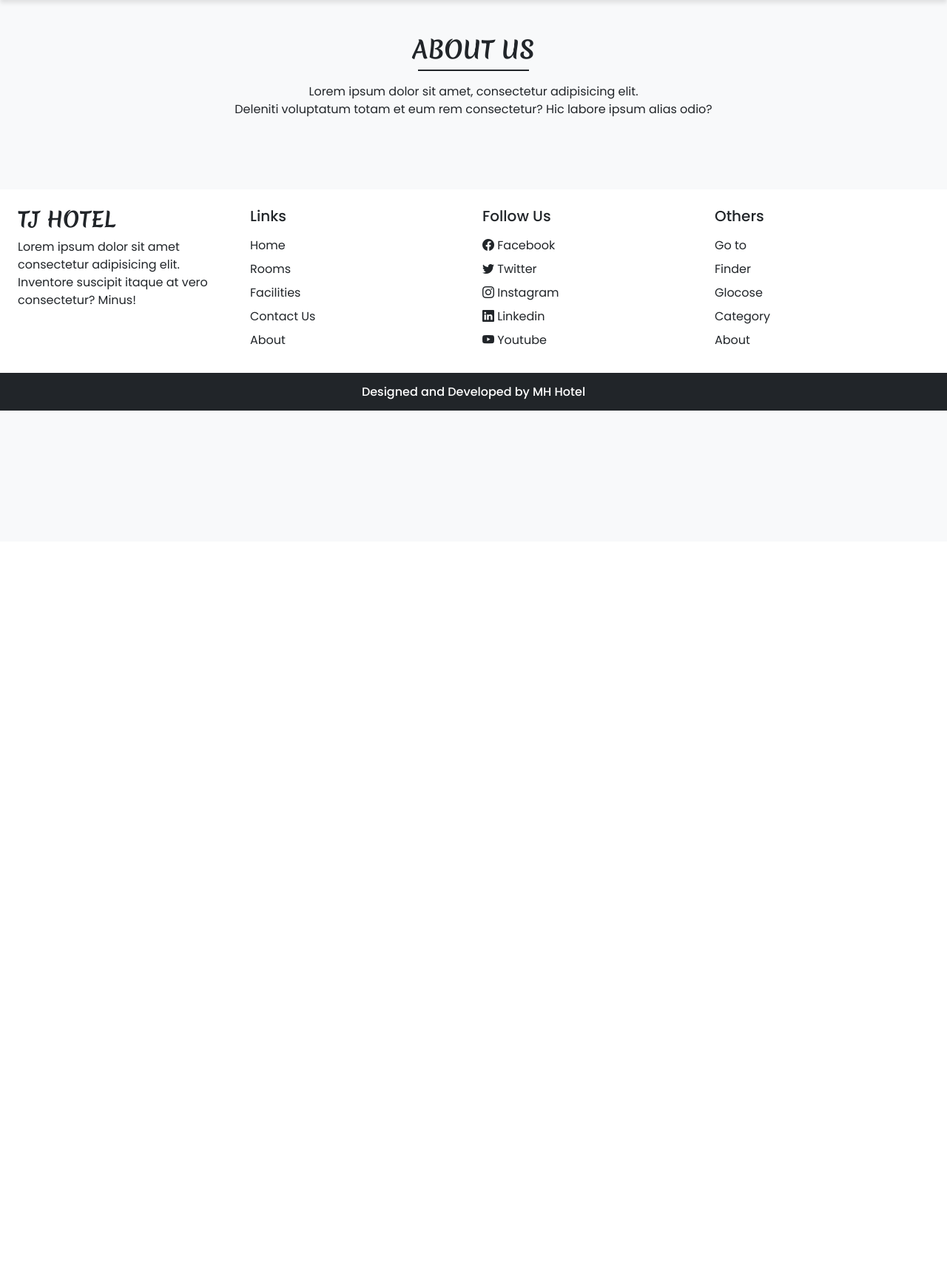
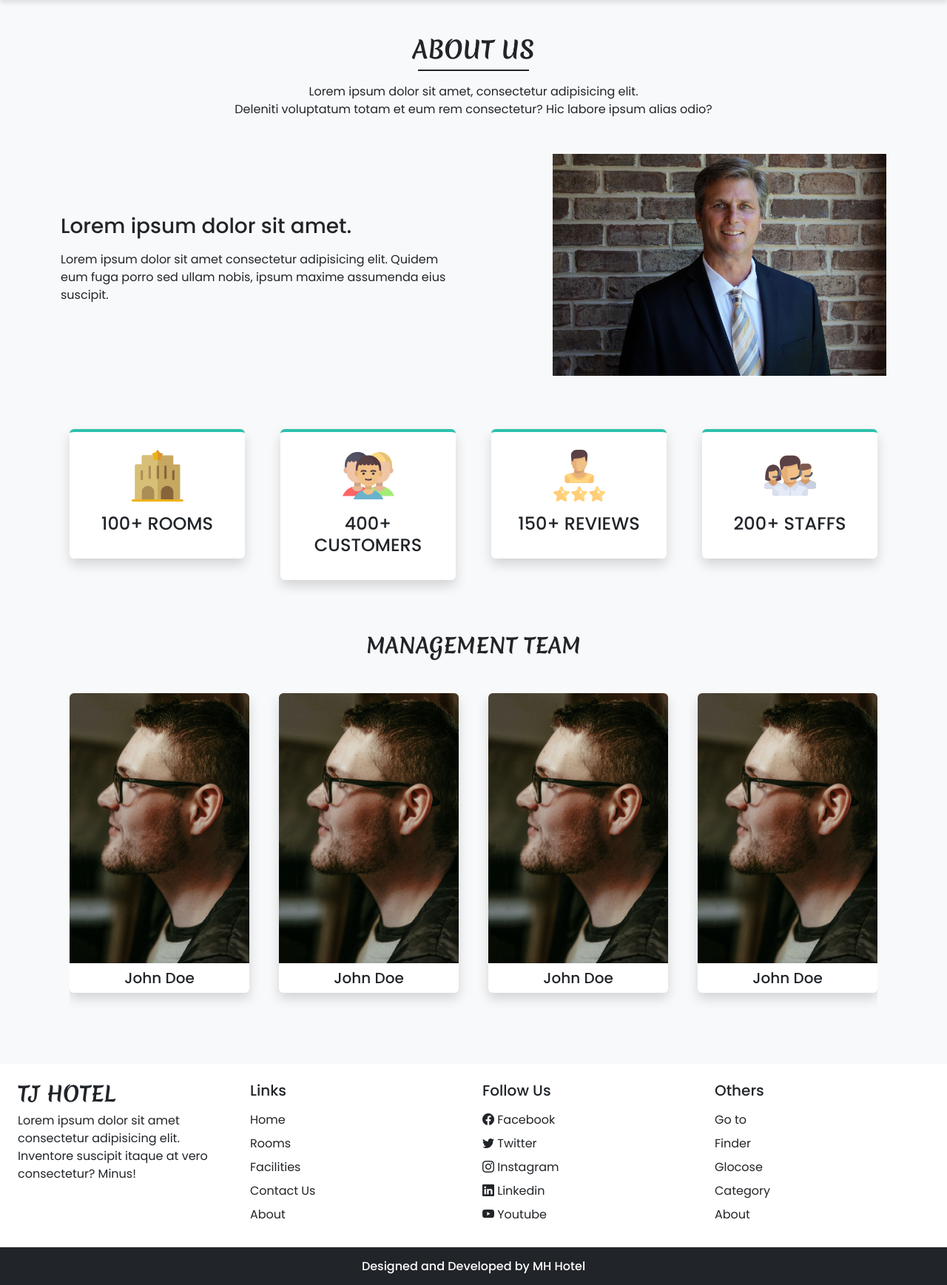
Before and after one commit to musarafhossain/MH-Hotel, a PHP site: page /about.php in a window 1280 px wide. Shown: the part 68-1805 px from the top of the page at 74% size. Before the commit the page ends 623 px from the top, so only its background shows below. Run offline with PHP 8.4, Linux system fonts and the light colour scheme.

Commit message:
complete about page

```diff
--- a/about.php
+++ b/about.php
@@ -10,10 +10,8 @@
     <!-- Common Links -->
     <?php require_once('./include/links.php'); ?>
     <style>
-        .pop:hover {
+        .box {
             border-top-color: var(--teal) !important;
-            transform: scale(1.03);
-            transition: all 0.3s ease;
         }
     </style>
 </head>
@@ -22,15 +20,96 @@
     <!-- Navbar -->
     <?php require_once('./include/header.php'); ?>
 
+    <!--Heading-->
     <div class="my-5 px-4">
         <h2 class="fw-bold h-font text-center">ABOUT US</h2>
         <div class="h-line bg-dark"></div>
-        <p class="text-center mt-3">Lorem ipsum dolor sit amet, consectetur adipisicing elit. <br>Deleniti voluptatum totam et eum rem consectetur? Hic labore ipsum alias odio?</p>
+        <p class="text-center mt-3">Lorem ipsum dolor sit amet, consectetur adipisicing elit. <br>Deleniti voluptatum
+            totam et eum rem consectetur? Hic labore ipsum alias odio?</p>
     </div>
 
+    <!--About Us Section-->
     <div class="container">
+        <div class="row justify-content-between align-items-center">
+            <div class="col-lg-6 col-md-5 mb-4 order-lg-1 order-md-1 order-2">
+                <h3 class="mb-3">Lorem ipsum dolor sit amet.</h3>
+                <p>Lorem ipsum dolor sit amet consectetur adipisicing elit. Quidem eum fuga porro sed ullam nobis, ipsum
+                    maxime assumenda eius suscipit.</p>
+            </div>
+            <div class="col-lg-5 col-md-5 mb-4 order-lg-2 order-md-2 order-1">
+                <img src="images/about/about.jpg" class="w-100">
+            </div>
+        </div>
+    </div>
+
+    <!--Stats Information-->
+    <div class="container mt-5">
         <div class="row">
+            <div class="col-lg-3 col-md-6 mb-4 px-4">
+                <div class="bg-white rounded shadow p-4 border-top border-4 text-center box">
+                    <img src="images/about/hotel.svg" width="70px">
+                    <h4 class="mt-3">100+ ROOMS</h4>
+                </div>
+            </div>
+            <div class="col-lg-3 col-md-6 mb-4 px-4">
+                <div class="bg-white rounded shadow p-4 border-top border-4 text-center box">
+                    <img src="images/about/customers.svg" width="70px">
+                    <h4 class="mt-3">400+ CUSTOMERS</h4>
+                </div>
+            </div>
+            <div class="col-lg-3 col-md-6 mb-4 px-4">
+                <div class="bg-white rounded shadow p-4 border-top border-4 text-center box">
+                    <img src="images/about/rating.svg" width="70px">
+                    <h4 class="mt-3">150+ REVIEWS</h4>
+                </div>
+            </div>
+            <div class="col-lg-3 col-md-6 mb-4 px-4">
+                <div class="bg-white rounded shadow p-4 border-top border-4 text-center box">
+                    <img src="images/about/staff.svg" width="70px">
+                    <h4 class="mt-3">200+ STAFFS</h4>
+                </div>
+            </div>
+        </div>
+    </div>
 
+    <!--Management Section-->
+    <h3 class="my-5 fw-bold h-font text-center">MANAGEMENT TEAM</h3>
+    <div class="container px-4">
+        <div class="swiper mySwiper">
+            <div class="swiper-wrapper mb-5">
+                <div class="swiper-slide bg-white text-center overflow-hidden rounded shadow">
+                    <img src="images/about/IMG_17352.jpg" class="w-100">
+                    <h5 class="mt-2">John Doe</h5>
+                </div>
+                <div class="swiper-slide bg-white text-center overflow-hidden rounded shadow">
+                    <img src="images/about/IMG_17352.jpg" class="w-100">
+                    <h5 class="mt-2">John Doe</h5>
+                </div>
+                <div class="swiper-slide bg-white text-center overflow-hidden rounded shadow">
+                    <img src="images/about/IMG_17352.jpg" class="w-100">
+                    <h5 class="mt-2">John Doe</h5>
+                </div>
+                <div class="swiper-slide bg-white text-center overflow-hidden rounded shadow">
+                    <img src="images/about/IMG_17352.jpg" class="w-100">
+                    <h5 class="mt-2">John Doe</h5>
+                </div>
+                <div class="swiper-slide bg-white text-center overflow-hidden rounded shadow">
+                    <img src="images/about/IMG_17352.jpg" class="w-100">
+                    <h5 class="mt-2">John Doe</h5>
+                </div>
+                <div class="swiper-slide bg-white text-center overflow-hidden rounded shadow">
+                    <img src="images/about/IMG_17352.jpg" class="w-100">
+                    <h5 class="mt-2">John Doe</h5>
+                </div>
+                <div class="swiper-slide bg-white text-center overflow-hidden rounded shadow">
+                    <img src="images/about/IMG_17352.jpg" class="w-100">
+                    <h5 class="mt-2">John Doe</h5>
+                </div>
+                <div class="swiper-slide bg-white text-center overflow-hidden rounded shadow">
+                    <img src="images/about/IMG_17352.jpg" class="w-100">
+                    <h5 class="mt-2">John Doe</h5>
+                </div>
+            </div>
         </div>
     </div>
 
@@ -41,6 +120,28 @@
     <?php require_once('./include/scripts.php'); ?>
     <!-- Swiper JS Script Link -->
     <script src="https://cdn.jsdelivr.net/npm/swiper@11/swiper-bundle.min.js"></script>
+
+    <!-- Initialize Swiper -->
+    <script>
+        var swiper = new Swiper(".mySwiper", {
+            slidesPerView: 4,
+            spaceBetween: 40,
+            breakpoints: {
+                320: {
+                    slidesPerView: 1,
+                },
+                640: {
+                    slidesPerView: 2,
+                },
+                768: {
+                    slidesPerView: 3,
+                },
+                1024: {
+                    slidesPerView: 4,
+                },
+            },
+        });
+    </script>
 </body>
 
 </html>
--- a/facilities.php
+++ b/facilities.php
@@ -20,12 +20,14 @@
     <!-- Navbar -->
     <?php require_once('./include/header.php'); ?>
 
+    <!--Heading-->
     <div class="my-5 px-4">
         <h2 class="fw-bold h-font text-center">OUR FACILITIES</h2>
         <div class="h-line bg-dark"></div>
         <p class="text-center mt-3">Lorem ipsum dolor sit amet, consectetur adipisicing elit. <br>Deleniti voluptatum totam et eum rem consectetur? Hic labore ipsum alias odio?</p>
     </div>
 
+    <!--Facilities Section-->
     <div class="container">
         <div class="row">
             <div class="col-lg-4 col-md-6 mb-5 px-4">
```
